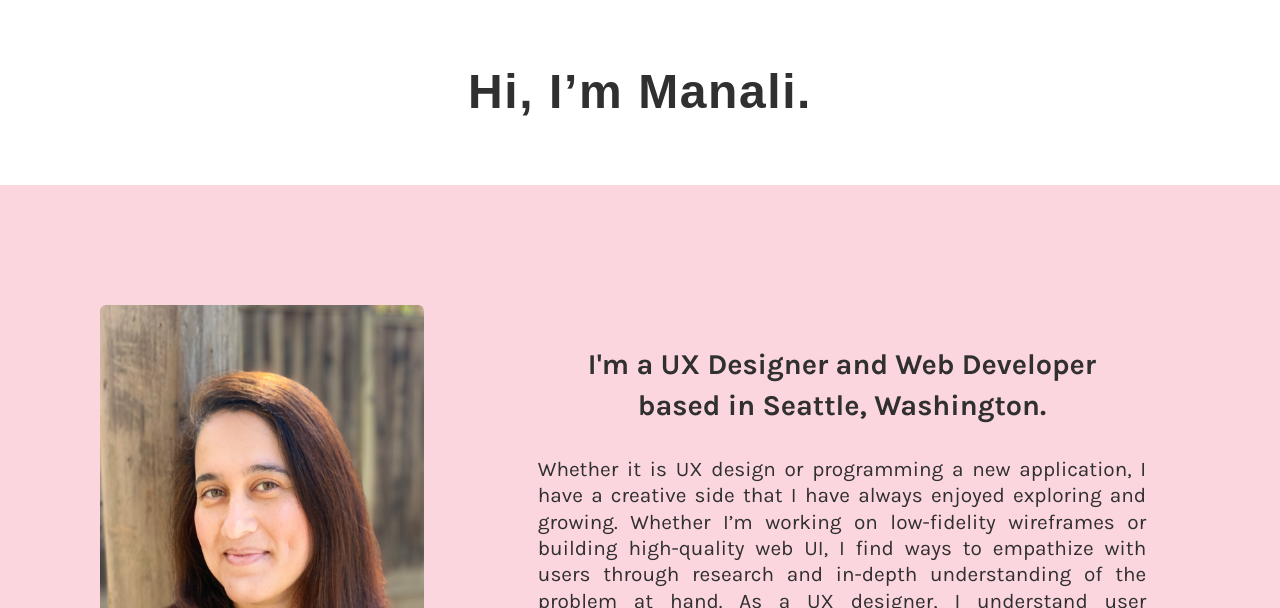
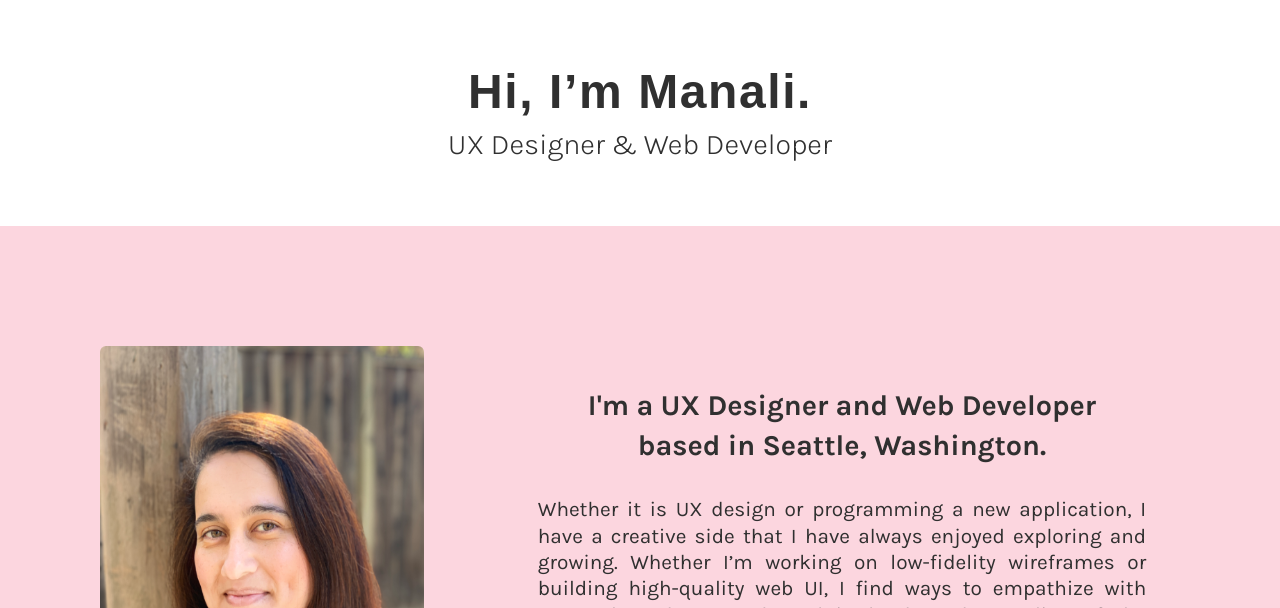
Before and after one commit to manali-decoding/manali-decoding.github.io, a website: page index.html in a window 1280 px wide. Shown: the part 192-800 px from the top of the page. Drawn offline with Linux system fonts and the light colour scheme; a web font is replaced by a local one.

Commit message:
title updates2 (#5)
Co-authored-by: Manali Joshi <‘designsbymanali@gmail.com’>

```diff
--- a/index.html
+++ b/index.html
@@ -78,7 +78,7 @@
             </nav>
             <div class="hero slide-up">
                 <h1 class="headline">Hi, I&#8217;m Manali.</h1>
-                <h2 class="greeting" a UX Designer & Web Developer </span></h2>
+                <h2 class="greeting">UX Designer & Web Developer</span></h2>
             </div>
         </div>
     </header>
```
